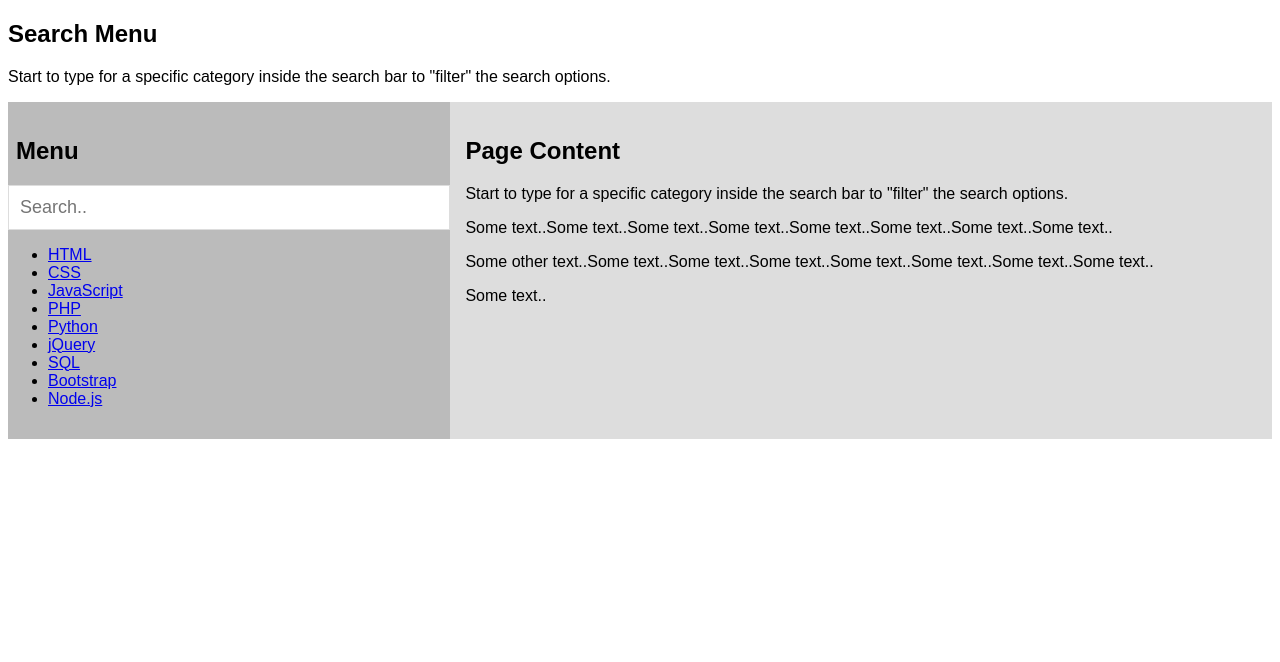
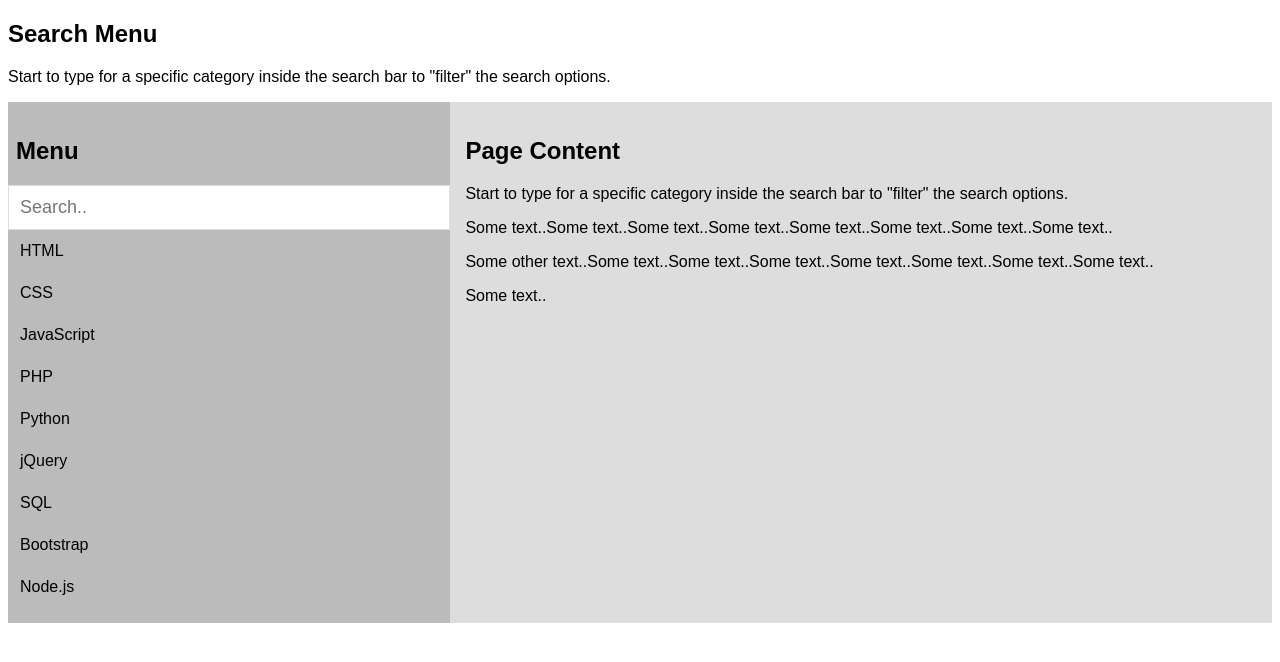
Before and after one commit to j3ffh95/js-search-menu, a plain HTML site: page index.html in a window 1280 px wide. Drawn offline with Linux system fonts and the light colour scheme.

Commit message:
styled the navigation menu inside the left column

```diff
--- a/style.css
+++ b/style.css
@@ -34,3 +34,21 @@ body {
   padding: 11px;
   border: 1px solid #ddd;
 }
+
+/* Style the navigation menu inside the left column */
+#myMenu {
+  list-style-type: none;
+  padding: 0;
+  margin: 0;
+}
+
+#myMenu li a {
+  padding: 12px;
+  text-decoration: none;
+  color: black;
+  display: block
+}
+
+#myMenu li a:hover {
+  background-color: #eee;
+}
```
